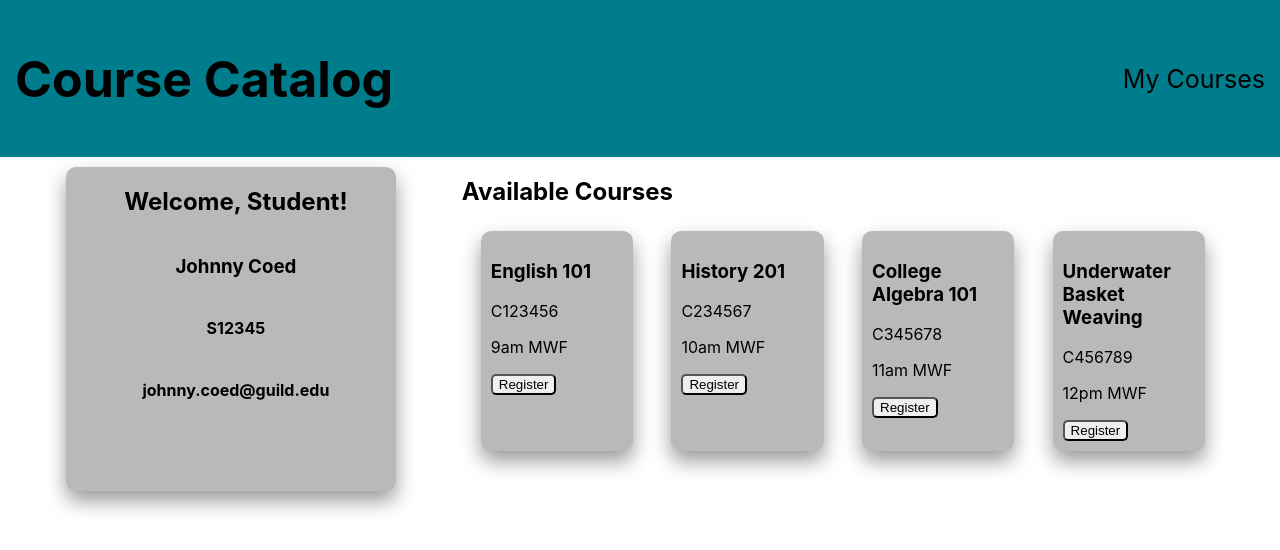
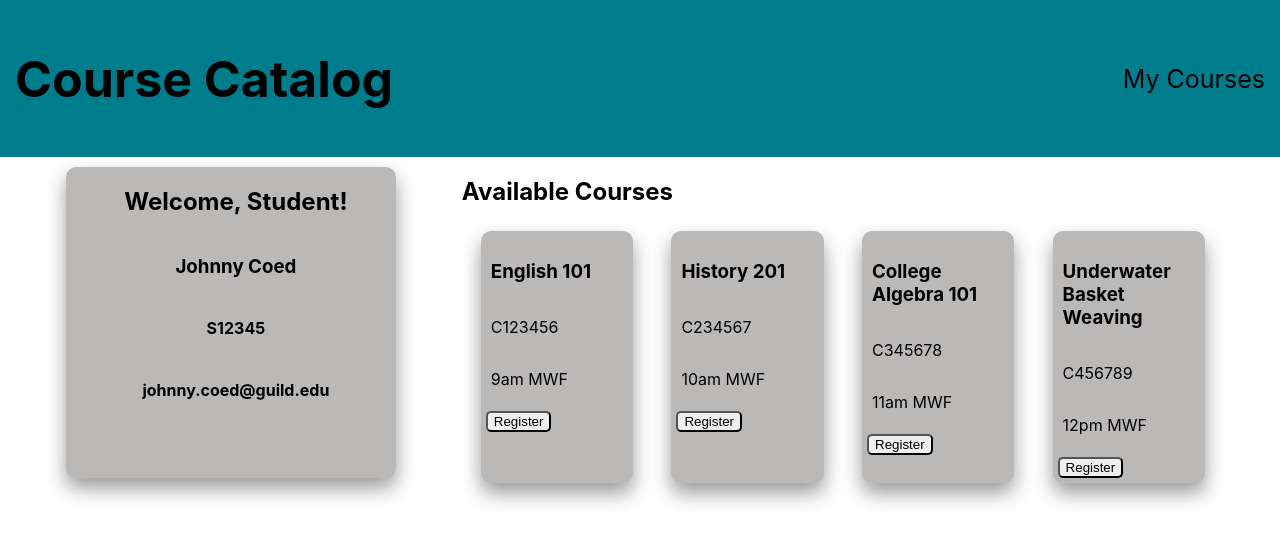
Before and after one commit to stacyp2006/coursecatalog, a React (Create React App) app: page / in a window 1280 px wide. Shown: the top 550 px of the page. Built offline with nearby package versions, Linux system fonts and the light colour scheme.

Commit message:
Add styling to course cards

```diff
--- a/src/Components/Course/Course.css
+++ b/src/Components/Course/Course.css
@@ -3,10 +3,17 @@
   box-sizing: border-box;
   margin: 5px;
   width: 20%;
-  margin-bottom: 50px;
+  /* margin-bottom: 50px; */
   box-shadow: 0 10px 20px rgba(0, 0, 0, 0.4);
-  padding: 10px;
+  padding: 5px;
   border-radius: 10px;
+}
+
+.course-info {
+  display: flex;
+  flex-direction: column;
+  justify-content: space-evenly;
+  padding: 5px;
 }
 
 .register-btn {
```
